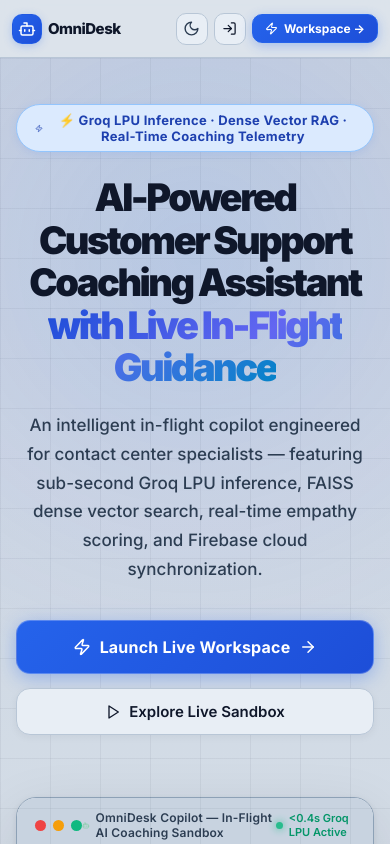
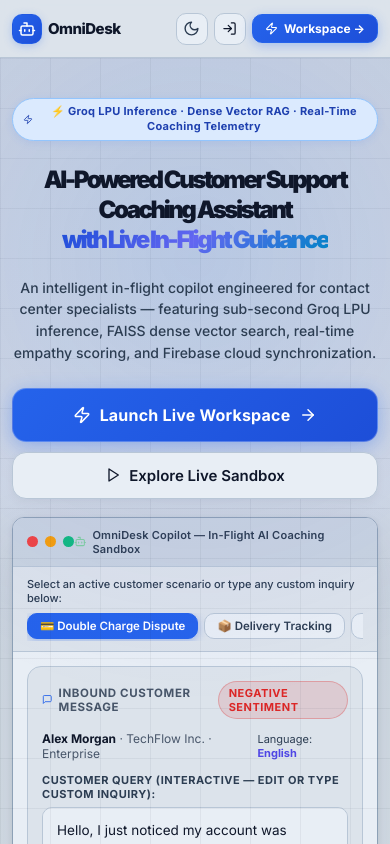
Before and after one commit to Guptanshu44/Customer-support-assistant, a React (Vite) app in the folder frontend/: page / in a window 390 px wide. Built offline with nearby package versions, Linux system fonts and the light colour scheme; no server answers.

Commit message:
Implement full multi-device responsive design across mobile, tablet, and desktop views

```diff
--- a/frontend/src/index.css
+++ b/frontend/src/index.css
@@ -3850,7 +3850,58 @@
   }
 }
 
-/* Mobile Viewports (max-width: 768px) */
+/* =========================================================================
+   RESPONSIVE DESIGN SYSTEM: DESKTOP, TABLET & MOBILE
+   ========================================================================= */
+
+/* Tablet & iPad Viewports (769px to 1024px) */
+@media (min-width: 769px) and (max-width: 1024px) {
+  .landing-container {
+    padding: 0 24px !important;
+  }
+  .landing-hero {
+    padding: 60px 24px 60px !important;
+  }
+  .landing-hero-title {
+    font-size: clamp(28px, 4vw, 38px) !important;
+    line-height: 1.25 !important;
+  }
+  .landing-hero-subtitle {
+    font-size: 15px !important;
+    max-width: 580px !important;
+  }
+  .landing-features-grid {
+    grid-template-columns: repeat(2, 1fr) !important;
+    gap: 16px !important;
+  }
+  .landing-stats-row {
+    grid-template-columns: repeat(2, 1fr) !important;
+    gap: 12px !important;
+  }
+  .kpi-grid {
+    grid-template-columns: repeat(2, 1fr) !important;
+    gap: 12px !important;
+  }
+  .analytics-summary-grid {
+    grid-template-columns: repeat(2, 1fr) !important;
+  }
+  .demo-box-body {
+    grid-template-columns: 1fr !important;
+    gap: 16px !important;
+    padding: 18px !important;
+  }
+  .settings-layout {
+    gap: 16px !important;
+  }
+  .settings-nav {
+    width: 180px !important;
+  }
+  .page-content {
+    padding: 18px 16px !important;
+  }
+}
+
+/* Mobile & Small Tablet Viewports (max-width: 768px) */
 @media (max-width: 768px) {
   .shell-mobile-menu-btn {
     display: flex !important;
@@ -3889,7 +3940,7 @@
   .page-header {
     flex-direction: column !important;
     align-items: flex-start !important;
-    gap: 12px !important;
+    gap: 10px !important;
   }
   .page-header-actions {
     width: 100% !important;
@@ -3909,6 +3960,10 @@
   .filter-bar {
     flex-wrap: wrap !important;
     gap: 6px !important;
+    width: 100% !important;
+  }
+  .search-wrap {
+    width: 100% !important;
   }
   .search-input {
     width: 100% !important;
@@ -3916,71 +3971,192 @@
   .analytics-summary-grid {
     grid-template-columns: 1fr !important;
   }
-  .landing-nav-links {
-    display: none !important;
-  }
-  .landing-nav-inner {
-    justify-content: space-between !important;
-  }
-  .landing-stats-row {
-    grid-template-columns: repeat(2, 1fr) !important;
-  }
+
+  /* Tickets view on mobile */
+  .tickets-layout {
+    flex-direction: column !important;
+  }
+  .ticket-detail-panel {
+    width: 100% !important;
+  }
+
+  /* Settings view on mobile */
   .settings-layout {
     flex-direction: column !important;
-  }
-  .settings-sidebar {
+    gap: 12px !important;
+  }
+  .settings-nav {
     width: 100% !important;
     flex-direction: row !important;
     overflow-x: auto !important;
+    white-space: nowrap !important;
+    gap: 6px !important;
+    padding: 6px !important;
+    -webkit-overflow-scrolling: touch;
+    scrollbar-width: none;
+  }
+  .settings-nav::-webkit-scrollbar {
+    display: none;
+  }
+  .settings-nav-item {
+    width: auto !important;
+    flex-shrink: 0 !important;
+    padding: 8px 12px !important;
+    font-size: 12.5px !important;
+  }
+  .settings-nav-arrow {
+    display: none !important;
+  }
+  .settings-content {
+    padding: 16px !important;
+  }
+  .settings-avatar-row {
+    gap: 10px !important;
+  }
+  .settings-avatar {
+    width: 52px !important;
+    height: 52px !important;
+    font-size: 18px !important;
+  }
+
+  /* Landing Page on mobile */
+  .landing-nav-links {
+    display: none !important;
+  }
+  .landing-hero {
+    padding: 50px 16px 40px !important;
+  }
+  .landing-hero-title {
+    font-size: clamp(24px, 5.5vw, 32px) !important;
+    line-height: 1.25 !important;
+  }
+  .landing-hero-subtitle {
+    font-size: 14px !important;
+    line-height: 1.55 !important;
+    margin-bottom: 24px !important;
+  }
+  .landing-hero-actions {
+    flex-direction: column !important;
+    width: 100% !important;
+    gap: 10px !important;
+  }
+  .landing-cta-primary,
+  .landing-cta-secondary {
+    width: 100% !important;
+    justify-content: center !important;
   }
   .landing-features-grid {
-    grid-template-columns: repeat(2, 1fr) !important;
-  }
-  .landing-pricing-grid {
     grid-template-columns: 1fr !important;
-  }
-  .landing-testimonials-grid {
+    gap: 12px !important;
+  }
+  .landing-feature-card {
+    padding: 20px !important;
+  }
+  .landing-section {
+    padding: 44px 16px !important;
+  }
+  .landing-stats-row {
     grid-template-columns: 1fr !important;
   }
+
+  /* Live Sandbox on mobile */
+  .landing-interactive-demo {
+    border-radius: 12px !important;
+    margin: 0 -4px !important;
+  }
+  .demo-window-bar {
+    padding: 10px 14px !important;
+  }
+  .demo-scenario-tabs-bar {
+    padding: 10px 14px !important;
+    flex-direction: column !important;
+    align-items: flex-start !important;
+    gap: 8px !important;
+  }
+  .demo-scenario-prompt {
+    font-size: 11px !important;
+  }
+  .demo-scenario-tabs {
+    width: 100% !important;
+    overflow-x: auto !important;
+    white-space: nowrap !important;
+    flex-wrap: nowrap !important;
+    gap: 6px !important;
+    -webkit-overflow-scrolling: touch;
+    scrollbar-width: none;
+    padding-bottom: 2px;
+  }
+  .demo-scenario-tabs::-webkit-scrollbar {
+    display: none;
+  }
+  .demo-tab-btn {
+    flex-shrink: 0 !important;
+    padding: 5px 12px !important;
+    font-size: 11.5px !important;
+  }
   .demo-box-body {
-    flex-direction: column !important;
-  }
-  .landing-hero-announce {
-    font-size: 11px !important;
-    text-align: left !important;
-  }
-  .landing-live-status-bar {
-    flex-wrap: wrap !important;
+    grid-template-columns: 1fr !important;
+    padding: 14px !important;
+    gap: 14px !important;
+  }
+  .demo-inbound-card,
+  .demo-ai-card {
+    padding: 14px !important;
+    gap: 12px !important;
+  }
+
+  /* Modals on mobile */
+  .modal-overlay {
+    padding: 12px !important;
+  }
+  .modal-card,
+  .auth-modal-card {
+    width: 100% !important;
+    max-width: 100% !important;
+    border-radius: 14px !important;
+    max-height: 92vh !important;
   }
 }
 
 /* Small Mobile Viewports (max-width: 480px) */
 @media (max-width: 480px) {
-  .quick-actions-grid {
-    grid-template-columns: 1fr !important;
-  }
   .page-title {
-    font-size: 19px !important;
-  }
-  .landing-stats-row {
-    grid-template-columns: 1fr !important;
+    font-size: 18px !important;
+  }
+  .page-subtitle {
+    font-size: 12px !important;
   }
   .landing-hero {
-    padding: 46px 16px 40px !important;
+    padding: 40px 12px 32px !important;
+  }
+  .landing-hero-badge {
+    font-size: 11px !important;
+    padding: 5px 10px !important;
+    line-height: 1.4 !important;
+    text-align: center !important;
+  }
+  .demo-window-status {
+    display: none !important;
+  }
+  .demo-window-title span {
+    font-size: 11px !important;
   }
   .notif-dropdown {
-    width: calc(100vw - 24px) !important;
-    right: -10px !important;
-  }
-  .landing-features-grid {
-    grid-template-columns: 1fr !important;
-  }
-  .landing-hero-actions {
+    width: calc(100vw - 20px) !important;
+    right: -8px !important;
+  }
+  .landing-footer {
+    padding: 24px 16px !important;
+  }
+  .landing-footer-inner {
     flex-direction: column !important;
-  }
-  .landing-hero-actions .landing-cta-primary,
-  .landing-hero-actions .landing-cta-secondary {
-    width: 100% !important;
+    align-items: center !important;
+    text-align: center !important;
+    gap: 16px !important;
+  }
+  .landing-footer-links {
+    flex-wrap: wrap !important;
     justify-content: center !important;
-  }
-}
+    gap: 10px !important;
+  }
+}
```
Also changed, not shown: 1 other file (tests, documents, lock files or other folders).
